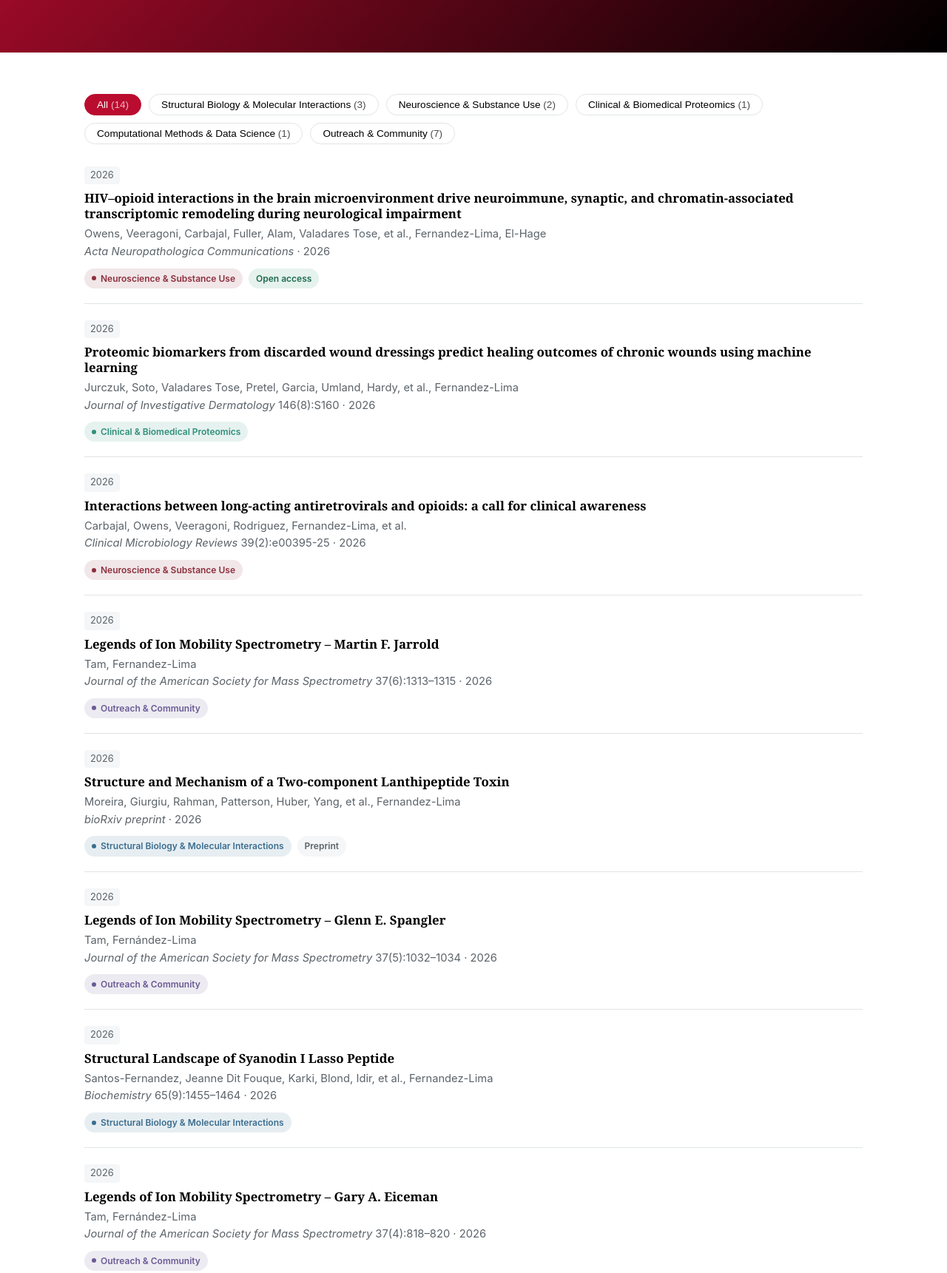
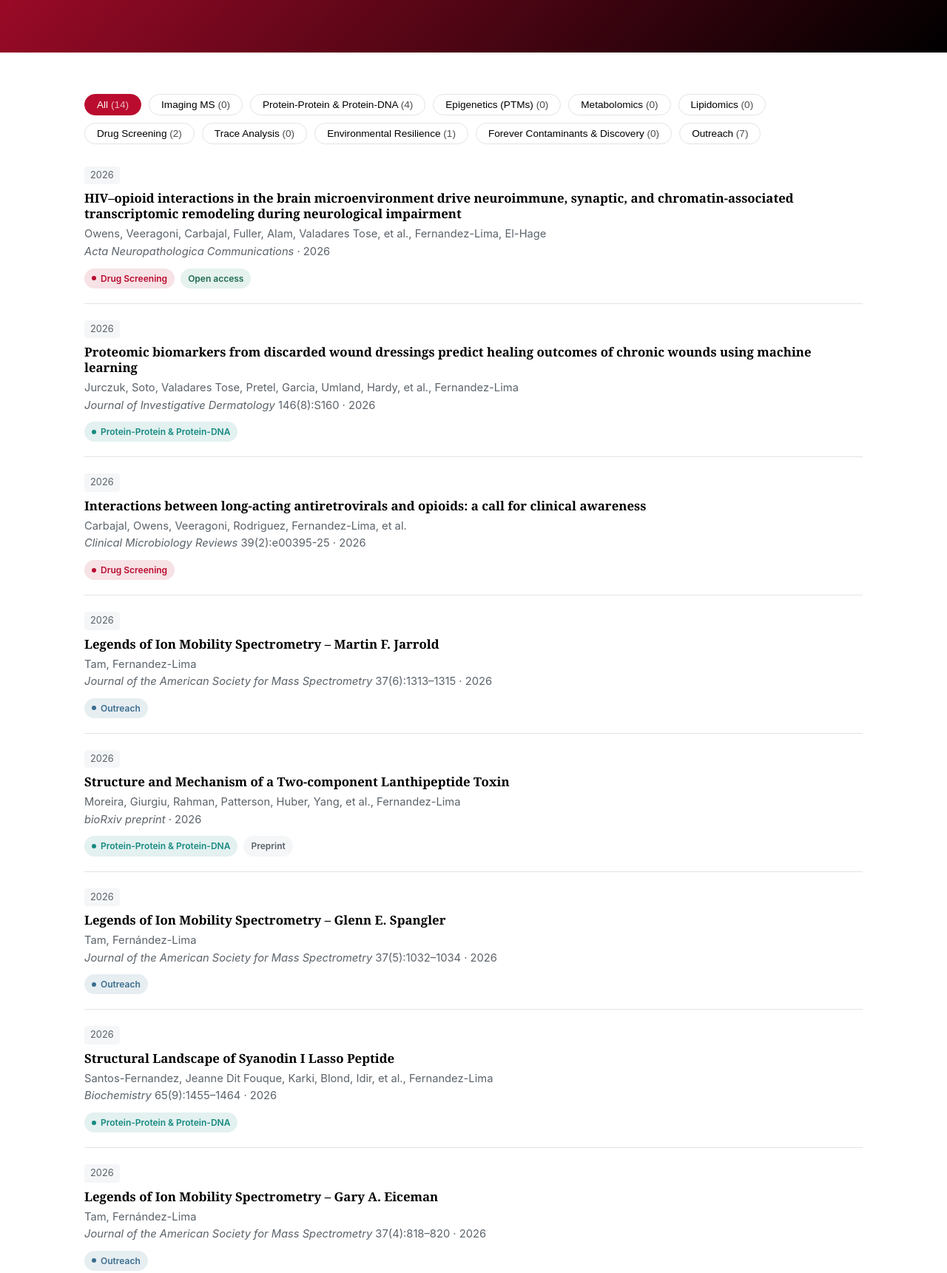
Before and after one commit to FFLUGA/FernandezLimaLab.uga.edu, a plain HTML site: page publications.html in a window 1280 px wide. Shown: the part 360-2081 px from the top of the page at 74% size. Drawn offline with Linux system fonts and the light colour scheme.

Commit message:
Publications update

```diff
--- a/css/style.css
+++ b/css/style.css
@@ -615,13 +615,18 @@ section.alt {
   font-variant-numeric: tabular-nums;
 }
 
-/* Category tags */
+/* Category tags — aligned with the lab's 10 core research areas */
 :root {
-  --cat-structural: #3b6e8f;
-  --cat-neuroscience: #8c2f3d;
-  --cat-proteomics: #2f8f7a;
-  --cat-computational: #a98f2b;
-  --cat-outreach: #6b5b95;
+  --cat-imaging: #1f8fb0;
+  --cat-protein: #178a82;
+  --cat-epigenetics: #8a8f1f;
+  --cat-metabolomics: #4a8f3c;
+  --cat-lipidomics: #8c2f3d;
+  --cat-drug: #ba0c2f;
+  --cat-trace: #2f8f52;
+  --cat-environmental: #a98f2b;
+  --cat-contaminants: #2f8f7a;
+  --cat-outreach: #3b6e8f;
 }
 
 .pub-item h3 {
@@ -665,10 +670,15 @@ section.alt {
   flex-shrink: 0;
 }
 
-.tag-structural { --tag-color: var(--cat-structural); }
-.tag-neuroscience { --tag-color: var(--cat-neuroscience); }
-.tag-proteomics { --tag-color: var(--cat-proteomics); }
-.tag-computational { --tag-color: var(--cat-computational); }
+.tag-imaging { --tag-color: var(--cat-imaging); }
+.tag-protein { --tag-color: var(--cat-protein); }
+.tag-epigenetics { --tag-color: var(--cat-epigenetics); }
+.tag-metabolomics { --tag-color: var(--cat-metabolomics); }
+.tag-lipidomics { --tag-color: var(--cat-lipidomics); }
+.tag-drug { --tag-color: var(--cat-drug); }
+.tag-trace { --tag-color: var(--cat-trace); }
+.tag-environmental { --tag-color: var(--cat-environmental); }
+.tag-contaminants { --tag-color: var(--cat-contaminants); }
 .tag-outreach { --tag-color: var(--cat-outreach); }
 
 .badge {
--- a/publications.html
+++ b/publications.html
@@ -44,40 +44,45 @@
     <div class="container">
       <div class="filter-bar">
         <button class="filter-btn active" data-filter="all">All <span class="filter-count">(14)</span></button>
-        <button class="filter-btn" data-filter="structural">Structural Biology &amp; Molecular Interactions <span class="filter-count">(3)</span></button>
-        <button class="filter-btn" data-filter="neuroscience">Neuroscience &amp; Substance Use <span class="filter-count">(2)</span></button>
-        <button class="filter-btn" data-filter="proteomics">Clinical &amp; Biomedical Proteomics <span class="filter-count">(1)</span></button>
-        <button class="filter-btn" data-filter="computational">Computational Methods &amp; Data Science <span class="filter-count">(1)</span></button>
-        <button class="filter-btn" data-filter="outreach">Outreach &amp; Community <span class="filter-count">(7)</span></button>
+        <button class="filter-btn" data-filter="imaging">Imaging MS <span class="filter-count">(0)</span></button>
+        <button class="filter-btn" data-filter="protein">Protein-Protein &amp; Protein-DNA <span class="filter-count">(4)</span></button>
+        <button class="filter-btn" data-filter="epigenetics">Epigenetics (PTMs) <span class="filter-count">(0)</span></button>
+        <button class="filter-btn" data-filter="metabolomics">Metabolomics <span class="filter-count">(0)</span></button>
+        <button class="filter-btn" data-filter="lipidomics">Lipidomics <span class="filter-count">(0)</span></button>
+        <button class="filter-btn" data-filter="drug">Drug Screening <span class="filter-count">(2)</span></button>
+        <button class="filter-btn" data-filter="trace">Trace Analysis <span class="filter-count">(0)</span></button>
+        <button class="filter-btn" data-filter="environmental">Environmental Resilience <span class="filter-count">(1)</span></button>
+        <button class="filter-btn" data-filter="contaminants">Forever Contaminants &amp; Discovery <span class="filter-count">(0)</span></button>
+        <button class="filter-btn" data-filter="outreach">Outreach <span class="filter-count">(7)</span></button>
       </div>
 
       <ul class="pub-list">
-        <li class="pub-item" data-cats="neuroscience">
+        <li class="pub-item" data-cats="drug">
           <span class="pub-year">2026</span>
           <h3><a href="https://link.springer.com/journal/40478" target="_blank" rel="noopener">HIV&ndash;opioid interactions in the brain microenvironment drive neuroimmune, synaptic, and chromatin-associated transcriptomic remodeling during neurological impairment</a></h3>
           <p class="pub-authors">Owens, Veeragoni, Carbajal, Fuller, Alam, Valadares Tose, et al., Fernandez-Lima, El-Hage</p>
           <p class="pub-venue"><em>Acta Neuropathologica Communications</em> &middot; 2026</p>
           <div class="pub-tags">
-            <span class="tag tag-neuroscience"><span class="tag-dot"></span>Neuroscience &amp; Substance Use</span>
+            <span class="tag tag-drug"><span class="tag-dot"></span>Drug Screening</span>
             <span class="badge badge-oa">Open access</span>
           </div>
         </li>
-        <li class="pub-item" data-cats="proteomics">
+        <li class="pub-item" data-cats="protein">
           <span class="pub-year">2026</span>
           <h3><a href="https://www.jidonline.org/" target="_blank" rel="noopener">Proteomic biomarkers from discarded wound dressings predict healing outcomes of chronic wounds using machine learning</a></h3>
           <p class="pub-authors">Jurczuk, Soto, Valadares Tose, Pretel, Garcia, Umland, Hardy, et al., Fernandez-Lima</p>
           <p class="pub-venue"><em>Journal of Investigative Dermatology</em> 146(8):S160 &middot; 2026</p>
           <div class="pub-tags">
-            <span class="tag tag-proteomics"><span class="tag-dot"></span>Clinical &amp; Biomedical Proteomics</span>
+            <span class="tag tag-protein"><span class="tag-dot"></span>Protein-Protein &amp; Protein-DNA</span>
           </div>
         </li>
-        <li class="pub-item" data-cats="neuroscience">
+        <li class="pub-item" data-cats="drug">
           <span class="pub-year">2026</span>
           <h3><a href="https://pubmed.ncbi.nlm.nih.gov/41817180/" target="_blank" rel="noopener">Interactions between long-acting antiretrovirals and opioids: a call for clinical awareness</a></h3>
           <p class="pub-authors">Carbajal, Owens, Veeragoni, Rodriguez, Fernandez-Lima, et al.</p>
           <p class="pub-venue"><em>Clinical Microbiology Reviews</em> 39(2):e00395-25 &middot; 2026</p>
           <div class="pub-tags">
-            <span class="tag tag-neuroscience"><span class="tag-dot"></span>Neuroscience &amp; Substance Use</span>
+            <span class="tag tag-drug"><span class="tag-dot"></span>Drug Screening</span>
           </div>
         </li>
         <li class="pub-item" data-cats="outreach">
@@ -86,16 +91,16 @@
           <p class="pub-authors">Tam, Fernandez-Lima</p>
           <p class="pub-venue"><em>Journal of the American Society for Mass Spectrometry</em> 37(6):1313&ndash;1315 &middot; 2026</p>
           <div class="pub-tags">
-            <span class="tag tag-outreach"><span class="tag-dot"></span>Outreach &amp; Community</span>
+            <span class="tag tag-outreach"><span class="tag-dot"></span>Outreach</span>
           </div>
         </li>
-        <li class="pub-item" data-cats="structural">
+        <li class="pub-item" data-cats="protein">
           <span class="pub-year">2026</span>
           <h3><a href="https://www.biorxiv.org/content/10.64898/2026.05.13.724966v1" target="_blank" rel="noopener">Structure and Mechanism of a Two-component Lanthipeptide Toxin</a></h3>
           <p class="pub-authors">Moreira, Giurgiu, Rahman, Patterson, Huber, Yang, et al., Fernandez-Lima</p>
           <p class="pub-venue"><em>bioRxiv preprint</em> &middot; 2026</p>
           <div class="pub-tags">
-            <span class="tag tag-structural"><span class="tag-dot"></span>Structural Biology &amp; Molecular Interactions</span>
+            <span class="tag tag-protein"><span class="tag-dot"></span>Protein-Protein &amp; Protein-DNA</span>
             <span class="badge badge-preprint">Preprint</span>
           </div>
         </li>
@@ -105,16 +110,16 @@
           <p class="pub-authors">Tam, Fern&aacute;ndez-Lima</p>
           <p class="pub-venue"><em>Journal of the American Society for Mass Spectrometry</em> 37(5):1032&ndash;1034 &middot; 2026</p>
           <div class="pub-tags">
-            <span class="tag tag-outreach"><span class="tag-dot"></span>Outreach &amp; Community</span>
+            <span class="tag tag-outreach"><span class="tag-dot"></span>Outreach</span>
           </div>
         </li>
-        <li class="pub-item" data-cats="structural">
+        <li class="pub-item" data-cats="protein">
           <span class="pub-year">2026</span>
           <h3><a href="https://pubmed.ncbi.nlm.nih.gov/41979354/" target="_blank" rel="noopener">Structural Landscape of Syanodin I Lasso Peptide</a></h3>
           <p class="pub-authors">Santos-Fernandez, Jeanne Dit Fouque, Karki, Blond, Idir, et al., Fernandez-Lima</p>
           <p class="pub-venue"><em>Biochemistry</em> 65(9):1455&ndash;1464 &middot; 2026</p>
           <div class="pub-tags">
-            <span class="tag tag-structural"><span class="tag-dot"></span>Structural Biology &amp; Molecular Interactions</span>
+            <span class="tag tag-protein"><span class="tag-dot"></span>Protein-Protein &amp; Protein-DNA</span>
           </div>
         </li>
         <li class="pub-item" data-cats="outreach">
@@ -123,7 +128,7 @@
           <p class="pub-authors">Tam, Fern&aacute;ndez-Lima</p>
           <p class="pub-venue"><em>Journal of the American Society for Mass Spectrometry</em> 37(4):818&ndash;820 &middot; 2026</p>
           <div class="pub-tags">
-            <span class="tag tag-outreach"><span class="tag-dot"></span>Outreach &amp; Community</span>
+            <span class="tag tag-outreach"><span class="tag-dot"></span>Outreach</span>
           </div>
         </li>
         <li class="pub-item" data-cats="outreach">
@@ -132,25 +137,25 @@
           <p class="pub-authors">Tam, Fernandez-Lima</p>
           <p class="pub-venue"><em>Journal of the American Society for Mass Spectrometry</em> 37(3):574&ndash;577 &middot; 2026</p>
           <div class="pub-tags">
-            <span class="tag tag-outreach"><span class="tag-dot"></span>Outreach &amp; Community</span>
+            <span class="tag tag-outreach"><span class="tag-dot"></span>Outreach</span>
           </div>
         </li>
-        <li class="pub-item" data-cats="structural">
+        <li class="pub-item" data-cats="protein">
           <span class="pub-year">2026</span>
           <h3><a href="https://doi.org/10.1021/jasms.5c00357" target="_blank" rel="noopener">Mapping Native Peptide&ndash;Peptide Noncovalent Interactions: Insights from Trapped Ion Mobility Spectrometry, Electron- and UV-Fragmentation, Tandem Mass Spectrometry, and Molecular Dynamics</a></h3>
           <p class="pub-authors">Santos-Fernandez, Jeanne Dit Fouque, Pita, Chapagain, Leng, Fernandez-Lima</p>
           <p class="pub-venue"><em>Journal of the American Society for Mass Spectrometry</em> 37(3):638&ndash;648 &middot; 2026</p>
           <div class="pub-tags">
-            <span class="tag tag-structural"><span class="tag-dot"></span>Structural Biology &amp; Molecular Interactions</span>
+            <span class="tag tag-protein"><span class="tag-dot"></span>Protein-Protein &amp; Protein-DNA</span>
           </div>
         </li>
-        <li class="pub-item" data-cats="computational">
+        <li class="pub-item" data-cats="environmental">
           <span class="pub-year">2026</span>
           <h3><a href="https://www.biorxiv.org/content/10.1101/2026.02.17.706479" target="_blank" rel="noopener">A Machine Learning and Benchmarking Approach for Molecular Formula Assignment of Ultra High-Resolution Mass Spectrometry Data from Complex Mixtures</a></h3>
           <p class="pub-authors">Shabbir, Oliveira, Fernandez-Lima, Saeed</p>
           <p class="pub-venue"><em>bioRxiv preprint</em> &middot; 2026</p>
           <div class="pub-tags">
-            <span class="tag tag-computational"><span class="tag-dot"></span>Computational Methods &amp; Data Science</span>
+            <span class="tag tag-environmental"><span class="tag-dot"></span>Environmental Resilience</span>
             <span class="badge badge-preprint">Preprint</span>
           </div>
         </li>
@@ -160,7 +165,7 @@
           <p class="pub-authors">Tam, Fern&aacute;ndez-Lima</p>
           <p class="pub-venue"><em>Journal of the American Society for Mass Spectrometry</em> 37(2):355&ndash;356 &middot; 2026</p>
           <div class="pub-tags">
-            <span class="tag tag-outreach"><span class="tag-dot"></span>Outreach &amp; Community</span>
+            <span class="tag tag-outreach"><span class="tag-dot"></span>Outreach</span>
           </div>
         </li>
         <li class="pub-item" data-cats="outreach">
@@ -169,7 +174,7 @@
           <p class="pub-authors">Tam, Fern&aacute;ndez-Lima</p>
           <p class="pub-venue"><em>Journal of the American Society for Mass Spectrometry</em> 37(2):357&ndash;359 &middot; 2026</p>
           <div class="pub-tags">
-            <span class="tag tag-outreach"><span class="tag-dot"></span>Outreach &amp; Community</span>
+            <span class="tag tag-outreach"><span class="tag-dot"></span>Outreach</span>
           </div>
         </li>
         <li class="pub-item" data-cats="outreach">
@@ -178,7 +183,7 @@
           <p class="pub-authors">Tam, Fern&aacute;ndez-Lima</p>
           <p class="pub-venue"><em>Journal of the American Society for Mass Spectrometry</em> 37(2):352&ndash;354 &middot; 2026</p>
           <div class="pub-tags">
-            <span class="tag tag-outreach"><span class="tag-dot"></span>Outreach &amp; Community</span>
+            <span class="tag tag-outreach"><span class="tag-dot"></span>Outreach</span>
           </div>
         </li>
       </ul>
```
Also changed, not shown: research.html (+0 -2 lines).
